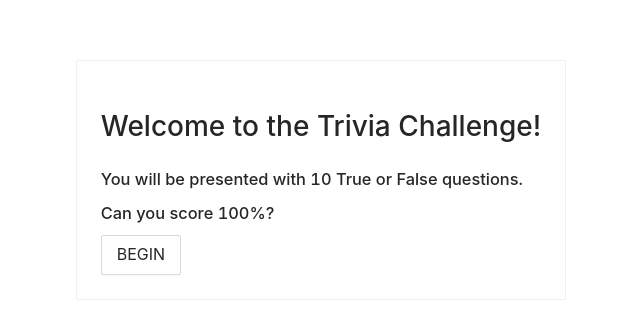
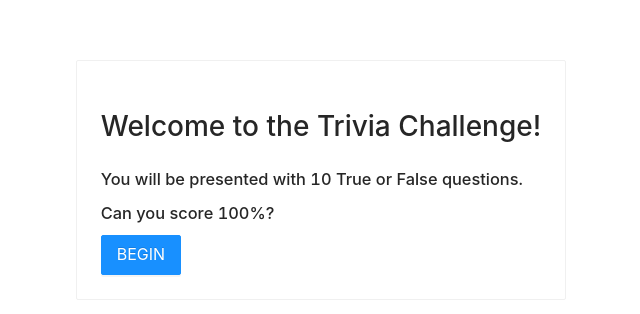
Before and after one commit to pumanitro/G2i---Trivia-Game-Coding-Challenge, a React (Create React App) app: page / in a window 1280 px wide. Shown: the part 220-534 px from the top of the page, without its empty margins (319-959 px from the left). Built offline with nearby package versions, Linux system fonts and the light colour scheme; no server answers.

Commit message:
Styled buttons.

```diff
--- a/src/pages/Home/Home.tsx
+++ b/src/pages/Home/Home.tsx
@@ -11,7 +11,9 @@ export const HomeContent: FunctionComponent = () => {
       <h3>You will be presented with 10 True or False questions.</h3>
       <h3>Can you score 100%?</h3>
       <Link to={ROUTING_KEYS.QUESTION(0)}>
-        <Button size="large"> BEGIN </Button>
+        <Button size="large" type="primary">
+          BEGIN
+        </Button>
       </Link>
     </Card>
   );
--- a/src/pages/Score/Score.s.ts
+++ b/src/pages/Score/Score.s.ts
@@ -3,6 +3,7 @@ import { CheckCircleOutlined, CloseCircleOutlined } from '@ant-design/icons';
 
 export const ListWrapper = styled.div`
   width: 100%;
+  margin-bottom: 20px;
 `;
 
 export const CorrectAnswerIcon = styled(CheckCircleOutlined)`
--- a/src/pages/Score/Score.tsx
+++ b/src/pages/Score/Score.tsx
@@ -48,7 +48,9 @@ export const ScoreContent: FC<ScoreContentPropsType> = ({ answers, clearAnswers,
       </ListWrapper>
 
       <Link to={ROUTING_KEYS.HOME} onClick={onPlayAgainClick}>
-        <Button> PLAY AGAIN? </Button>
+        <Button size="large" type="primary">
+          PLAY AGAIN
+        </Button>
       </Link>
     </>
   );
```
